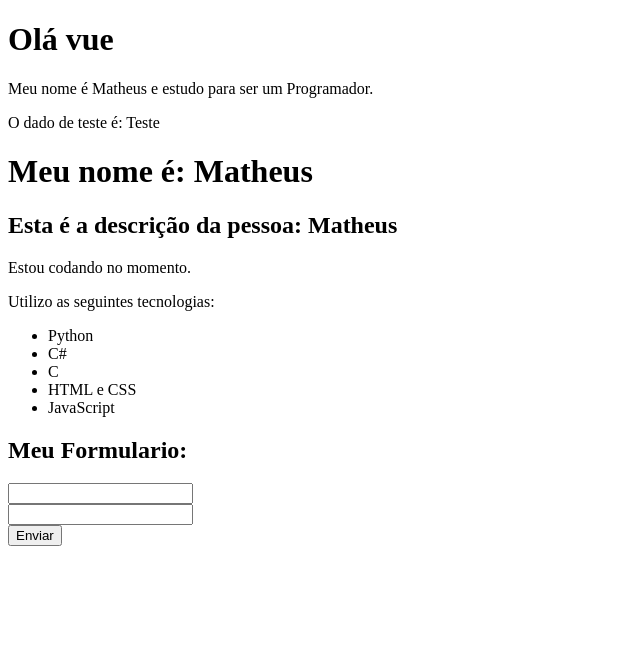
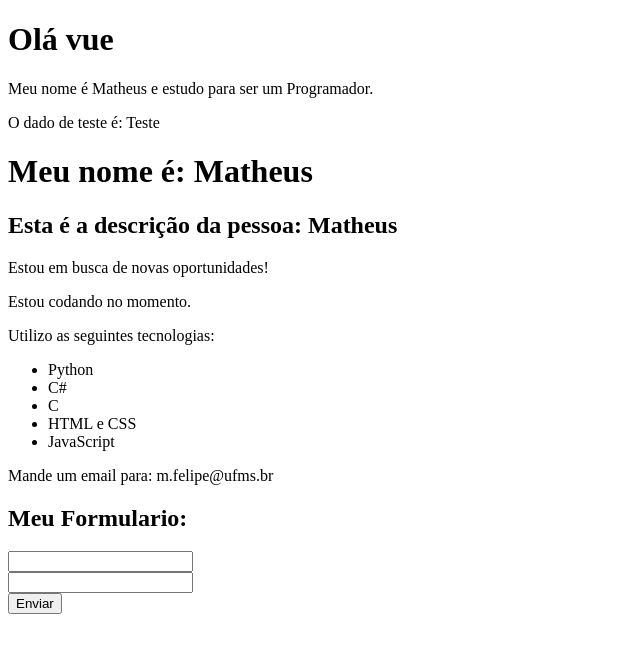
Before and after one commit to Mat780/Curso-de-Vue, a Vue app in the folder vue-cli/: page / in a window 1280 px wide. Shown: the top 652 px of the page, without its empty margins (0-640 px from the left). Built offline with nearby package versions, Linux system fonts and the light colour scheme.

Commit message:
Curso de Vue 3: #09 Conhecendo diretivas

```diff
--- a/vue-cli/src/components/Info.vue
+++ b/vue-cli/src/components/Info.vue
@@ -1,5 +1,7 @@
 <template>
 <div>
+    <p v-if="esta_trabalhando">Estou trabalhando no momento</p>
+    <p v-else>Estou em busca de novas oportunidades!</p>
     <p>Estou codando no momento.</p>
     <p>Utilizo as seguintes tecnologias:</p>
     <ul>
@@ -9,11 +11,19 @@
         <li>HTML e CSS</li>
         <li>JavaScript</li>
     </ul>
+    <p v-if="mostrarEmail">Mande um email para: {{ email }}</p>
 </div>
 </template>
 
 <script>
 export default {
-    name: "Info"
+    name: "Info",
+    data() {
+        return{
+            esta_trabalhando: false,
+            mostrarEmail: true,
+            email: "m.felipe@ufms.br"
+        }
+    }
 }
 </script>
```
